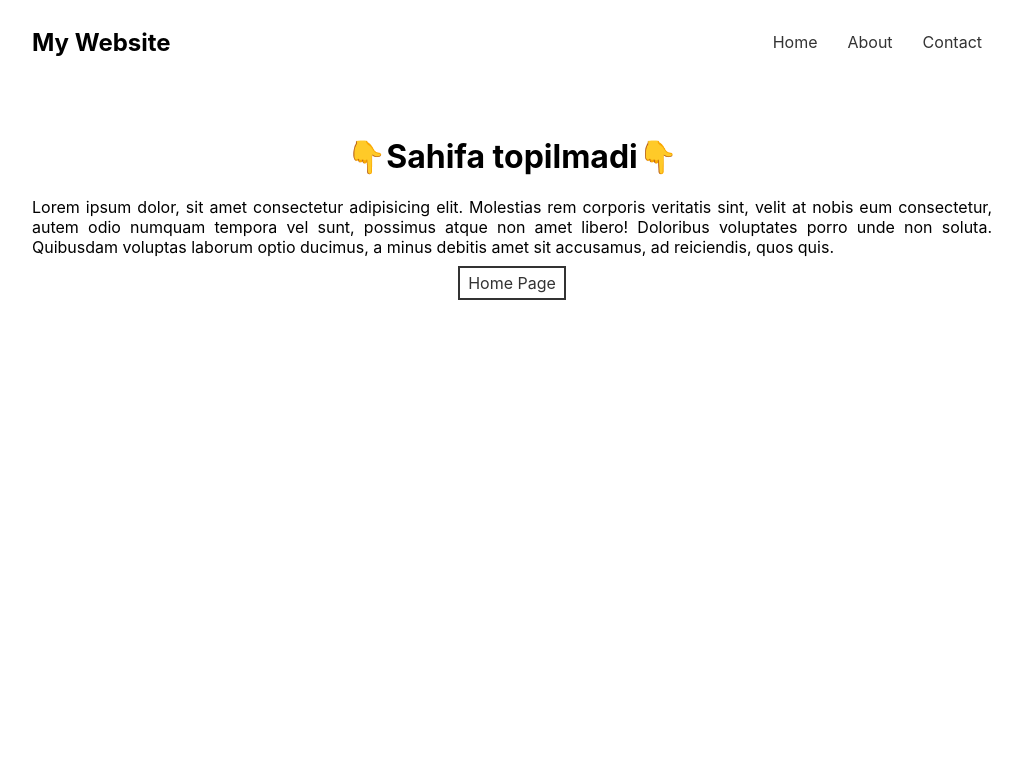
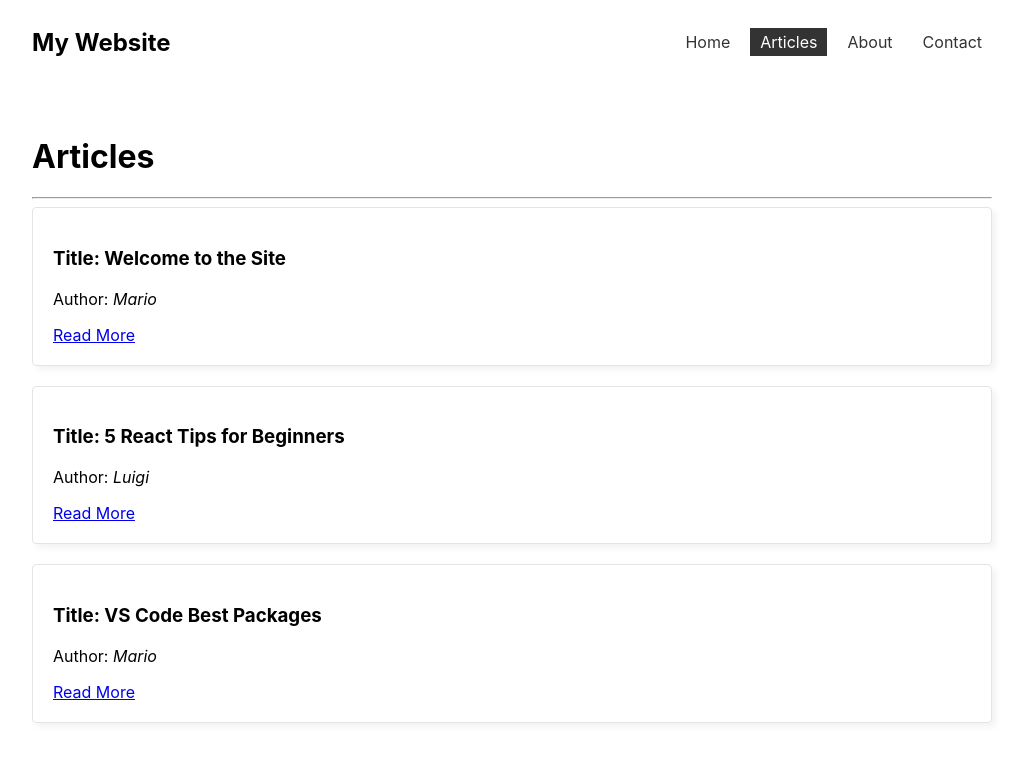
Before and after one commit to shahbozshirinboyev/react-router-dom, a React (Vite) app: page /articles in a window 1280 px wide. Shown: the top 762 px of the page, without its empty margins (128-1151 px from the left). Built offline with nearby package versions, Linux system fonts and the light colour scheme; data requests are answered from the project's data file.

Commit message:
add articles

```diff
--- a/data/db.json
+++ b/data/db.json
@@ -4,18 +4,21 @@
       "id": "1",
       "title": "Welcome to the Site",
       "author": "Mario",
+      "image": "https://picsum.photos/id/357/1200/350",
       "body": "Lorem ipsum dolor sit amet consectetur adipisicing elit. Nisi, ullam eos dignissimos aperiam rerum qui suscipit cum nobis, totam ea tenetur perferendis praesentium corporis possimus ducimus et minima voluptatum. Numquam mollitia culpa consectetur unde illum est aut dicta eligendi vero molestias impedit sint, maiores saepe voluptas necessitatibus excepturi ducimus repudiandae, non quidem nobis veritatis! Libero neque, cumque illo est corrupti eaque recusandae ipsum, ut debitis vitae molestias deleniti voluptates distinctio sapiente autem. Tempore aperiam minima sit atque, tempora doloribus blanditiis id ipsum. Distinctio quos nisi, totam sunt ex voluptatum? Neque alias laborum ipsum doloremque fuga earum in autem. Hic alias omnis facilis facere eum assumenda deleniti ad, maiores laudantium temporibus odio non, molestiae dolorum! Quo mollitia ex sapiente maiores excepturi?"
     },
     {
       "id": "2",
       "title": "5 React Tips for Beginners",
       "author": "Luigi",
+      "image": "https://picsum.photos/id/445/1200/350",
       "body": "Lorem ipsum dolor sit amet consectetur adipisicing elit. Nisi, ullam eos dignissimos aperiam rerum qui suscipit cum nobis, totam ea tenetur perferendis praesentium corporis possimus ducimus et minima voluptatum. Numquam mollitia culpa consectetur unde illum est aut dicta eligendi vero molestias impedit sint, maiores saepe voluptas necessitatibus excepturi ducimus repudiandae, non quidem nobis veritatis! Libero neque, cumque illo est corrupti eaque recusandae ipsum, ut debitis vitae molestias deleniti voluptates distinctio sapiente autem. Tempore aperiam minima sit atque, tempora doloribus blanditiis id ipsum. Distinctio quos nisi, totam sunt ex voluptatum? Neque alias laborum ipsum doloremque fuga earum in autem. Hic alias omnis facilis facere eum assumenda deleniti ad, maiores laudantium temporibus odio non, molestiae dolorum! Quo mollitia ex sapiente maiores excepturi?"
     },
     {
       "id": "3",
       "title": "VS Code Best Packages",
       "author": "Mario",
+      "image": "https://picsum.photos/id/532/1200/350",
       "body": "Lorem ipsum dolor sit amet consectetur adipisicing elit. Nisi, ullam eos dignissimos aperiam rerum qui suscipit cum nobis, totam ea tenetur perferendis praesentium corporis possimus ducimus et minima voluptatum. Numquam mollitia culpa consectetur unde illum est aut dicta eligendi vero molestias impedit sint, maiores saepe voluptas necessitatibus excepturi ducimus repudiandae, non quidem nobis veritatis! Libero neque, cumque illo est corrupti eaque recusandae ipsum, ut debitis vitae molestias deleniti voluptates distinctio sapiente autem. Tempore aperiam minima sit atque, tempora doloribus blanditiis id ipsum. Distinctio quos nisi, totam sunt ex voluptatum? Neque alias laborum ipsum doloremque fuga earum in autem. Hic alias omnis facilis facere eum assumenda deleniti ad, maiores laudantium temporibus odio non, molestiae dolorum! Quo mollitia ex sapiente maiores excepturi?"
     }
   ]
--- a/src/App.css
+++ b/src/App.css
@@ -93,3 +93,13 @@
   background: #333;
   color:#fff;
 }
+
+/* ARTICLES */
+
+.article-container .card {
+  padding: 20px;
+  border: 1px solid #e4e4e4;
+  border-radius: 4px;
+  box-shadow: 4px 4px 6px rgba(0,0,0,0.05);
+  margin-bottom: 20px;
+}
--- a/src/App.jsx
+++ b/src/App.jsx
@@ -21,6 +21,8 @@
 import Form from './pages/help/Form'
 import ContactLayout from './layout/ContactLayout'
 import PageNotFound from './pages/PageNotFound'
+import ArticlesLayout from './layout/ArticlesLayout'
+import Articles from './pages/articles/Articles'
 
 function App() {
 
@@ -34,6 +36,10 @@
         <Route path='contact' element={<ContactLayout />}>
           <Route path='form' element={<Form />} />
           <Route path='faq' element={<Faq />} />
+        </Route>
+
+        <Route path='articles' element={<ArticlesLayout />}>
+          <Route index element={<Articles />} />
         </Route>
 
         // PageNotFound
--- /dev/null
+++ b/src/hooks/useFetch.jsx
@@ -0,0 +1,30 @@
+import { useEffect, useState } from "react"
+
+export function useFetch(url) {
+ const [data, setData] = useState(null)
+ const [isPending, setIsPending] = useState(false)
+ const [error, setError] = useState(null)
+
+ useEffect(() => {
+    const fetchData = async () => {
+       setIsPending(true)
+       try {
+        const req = await fetch(url)
+        if (!req.ok) {
+            throw new Error(req.statusText)
+        }
+        const data = await req.json()
+        setData(data)
+        setIsPending(false)
+       }
+      catch (err) {
+        setError(err.message)
+        console.log(err.message)
+        setIsPending(false)
+      }
+    }
+    fetchData()
+ }, [url])
+
+ return { data,isPending, error }
+}
--- /dev/null
+++ b/src/layout/ArticlesLayout.jsx
@@ -0,0 +1,14 @@
+import { Outlet } from "react-router-dom"
+
+function ArticlesLayout() {
+    return (
+        <div>
+
+            <h1>Articles</h1>
+            <hr />
+            <Outlet />
+        </div>
+    )
+}
+
+export default ArticlesLayout
--- a/src/layout/RootLayout.jsx
+++ b/src/layout/RootLayout.jsx
@@ -7,6 +7,7 @@
                 <nav>
                     <h1>My Website</h1>
                     <NavLink to="/">Home</NavLink>
+                    <NavLink to="/articles">Articles</NavLink>
                     <NavLink to="/about">About</NavLink>
                     <NavLink to="/contact">Contact</NavLink>
                 </nav>
--- /dev/null
+++ b/src/pages/articles/Articles.jsx
@@ -0,0 +1,23 @@
+import { NavLink } from 'react-router-dom'
+import { useFetch } from '../../hooks/useFetch'
+
+function Articles() {
+  const { data :  articles, isPending, error} = useFetch('http://localhost:3000/articles')
+  return (
+    <div className='article-container'>
+      {isPending && <h3>Loading ...</h3> }
+      {error && <h3>{error}</h3> }
+      {articles && articles.map((article) => {
+        return(
+          <div className='card' key={article.id}>
+            <h3>Title: {article.title}</h3>
+            <p>Author: <i>{article.author}</i></p>
+            <NavLink to='' >Read More</NavLink>
+          </div>
+        )
+      } )}
+    </div>
+  )
+}
+
+export default Articles
```
Lines whose indentation alone changed are shown as unchanged.
